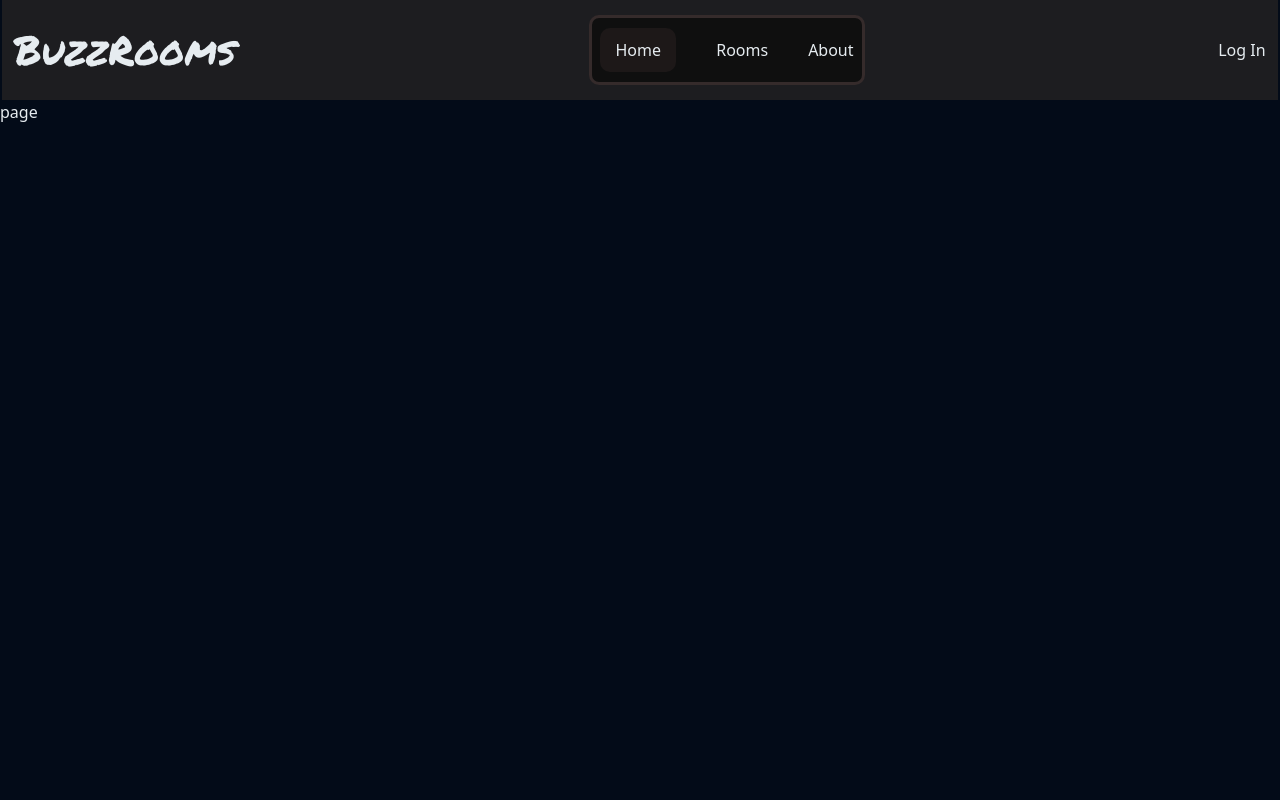
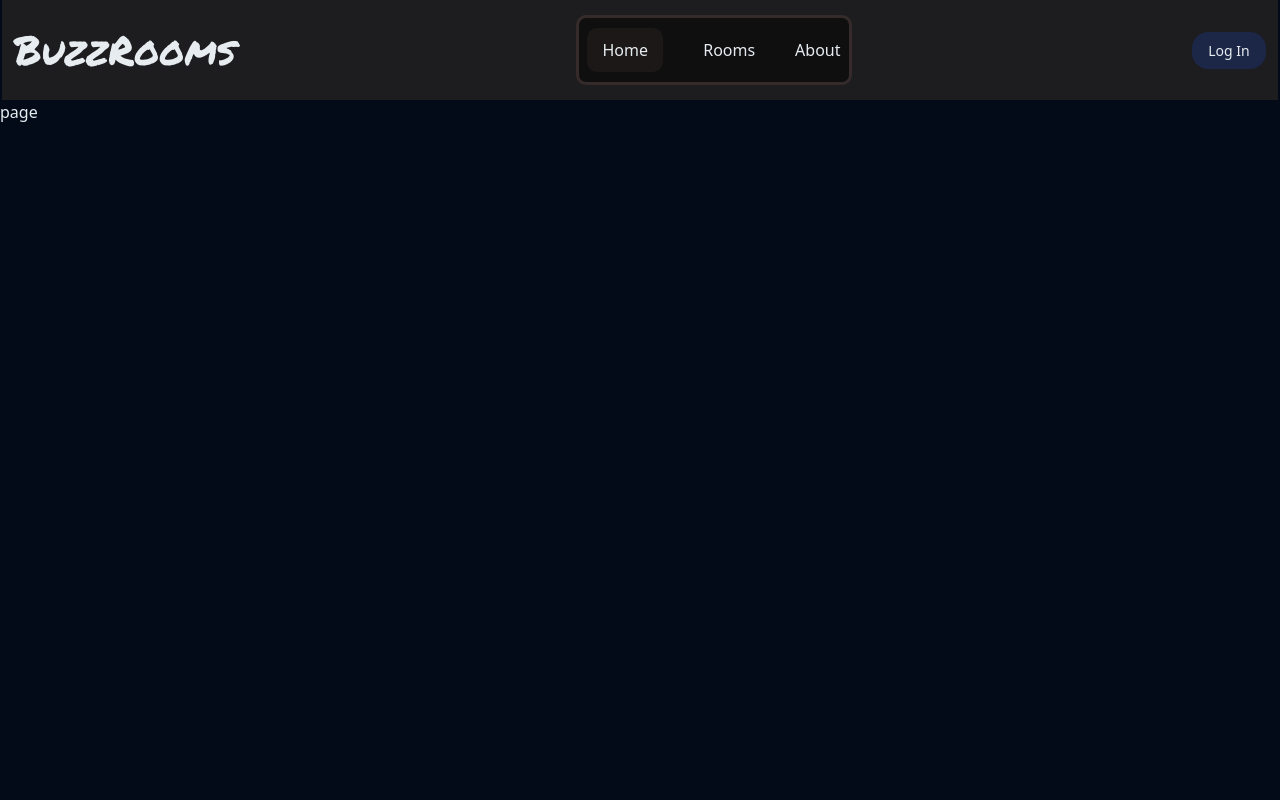
Before and after one commit to TusharThakur04/BuzzRooms, a Next.js app: page / in a window 1280 px wide. Shown: the top 800 px of the page. Built offline with nearby package versions, Linux system fonts and the light colour scheme; a web font is replaced by a local one.

Commit message:
chore: update layout.js
chore : update header styles

```diff
--- a/src/app/layout.js
+++ b/src/app/layout.js
@@ -3,8 +3,8 @@ import "./globals.scss";
 import Header from "@/components/header/Header";
 
 export const metadata = {
-  title: "Create Next App",
-  description: "Generated by create next app",
+  title: "BuzzRooms",
+  description: "Real time chat rooms based on trending topics on X (Twitter)",
 };
 
 export default function RootLayout({ children }) {
--- a/src/components/header/Header.module.scss
+++ b/src/components/header/Header.module.scss
@@ -86,3 +86,30 @@
     cursor: pointer;
   }
 }
+
+.login {
+  background-color: rgb(28, 38, 71); /* your accent color */
+  color: var(--foreground); /* your text color */
+  padding: 0.5rem 1rem; /* vertical | horizontal */
+  border: none;
+  border-radius: 1rem; /* 6px rounding */
+  font-size: 0.875rem; /* 14px */
+  font-weight: 500;
+  cursor: pointer;
+  transition:
+    background-color 0.2s ease,
+    transform 0.1s ease;
+}
+
+.login:hover {
+  background-color: rgba(21, 34, 110, 0.8);
+  transform: scale(1.05);
+}
+
+.login:active {
+}
+
+.login:focus {
+  outline: 2px solid var(--foreground);
+  outline-offset: 2px;
+}
```
